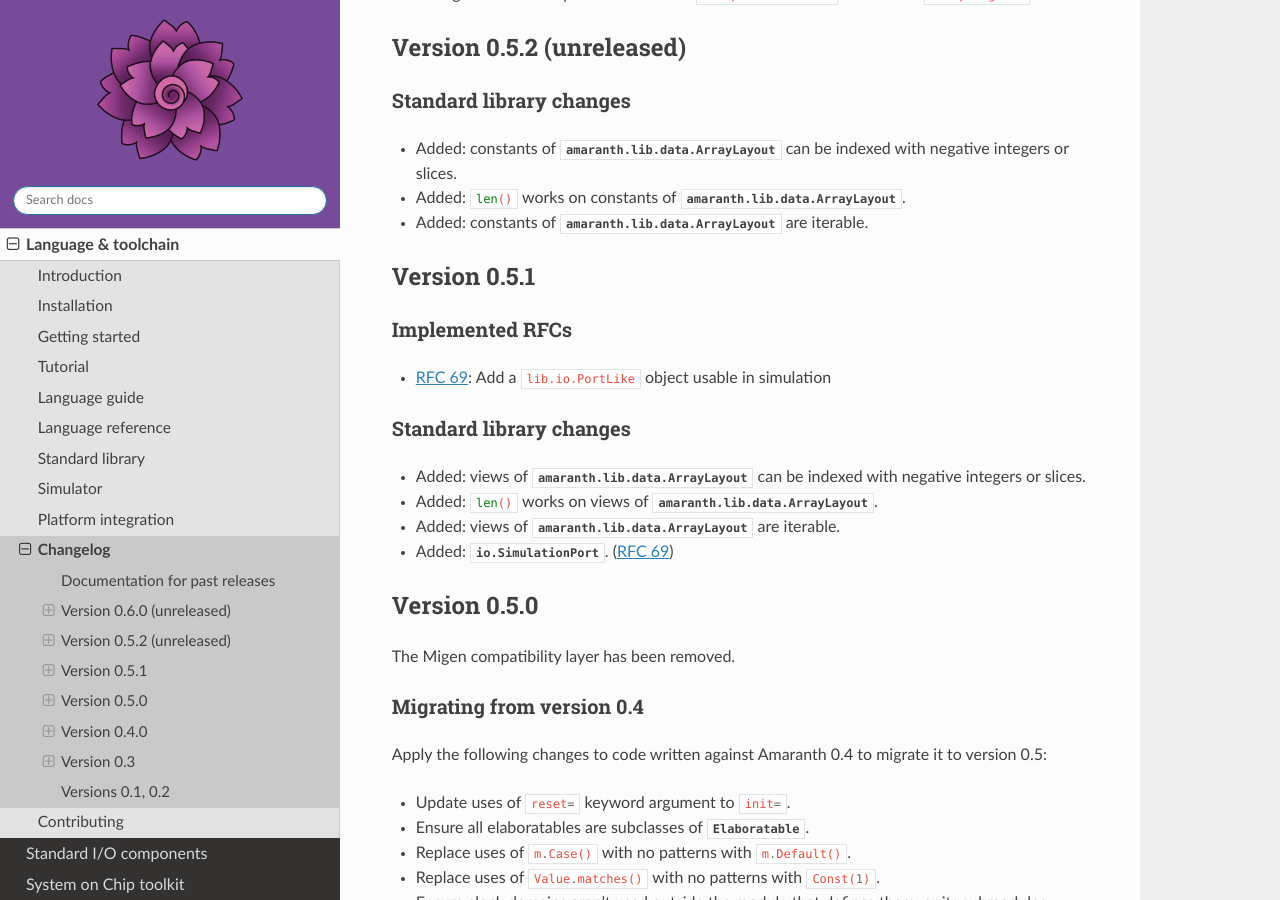
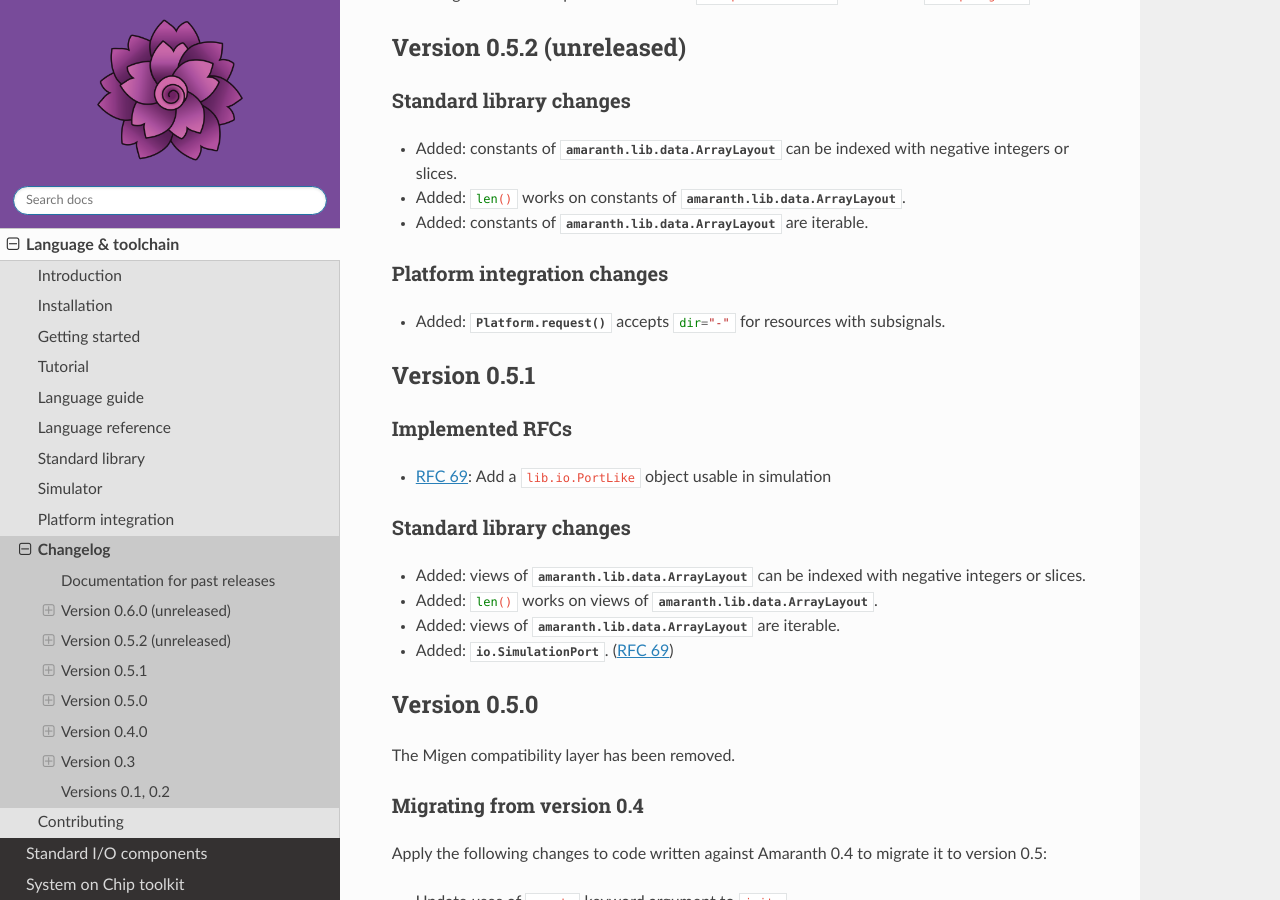
Before and after one commit to amaranth-lang/amaranth, a Sphinx documentation site: the page built from docs/changes.rst, in a window 1280 px wide and 900 px high, scrolled down 1296 px. Built offline with Sphinx 7.4.7 and the Read the Docs theme 2.0.0, drawn with Linux system fonts in a browser that asks for light colours; the version number could not be read and is left out.

Commit message:
build.res: allow `dir="-"` when requesting resources with subsignals.
This makes the only non-deprecated way to do I/O not be a pain when
subsignals are involved.

```diff
--- a/docs/changes.rst
+++ b/docs/changes.rst
@@ -78,6 +78,14 @@ Standard library changes
 * Added: constants of :class:`amaranth.lib.data.ArrayLayout` can be indexed with negative integers or slices.
 * Added: :py:`len()` works on constants of :class:`amaranth.lib.data.ArrayLayout`.
 * Added: constants of :class:`amaranth.lib.data.ArrayLayout` are iterable.
+
+
+Platform integration changes
+----------------------------
+
+.. currentmodule:: amaranth.vendor
+
+* Added: :meth:`Platform.request` accepts :py:`dir="-"` for resources with subsignals.
 
 
 Version 0.5.1
```
Also changed, not shown: 2 other files.
